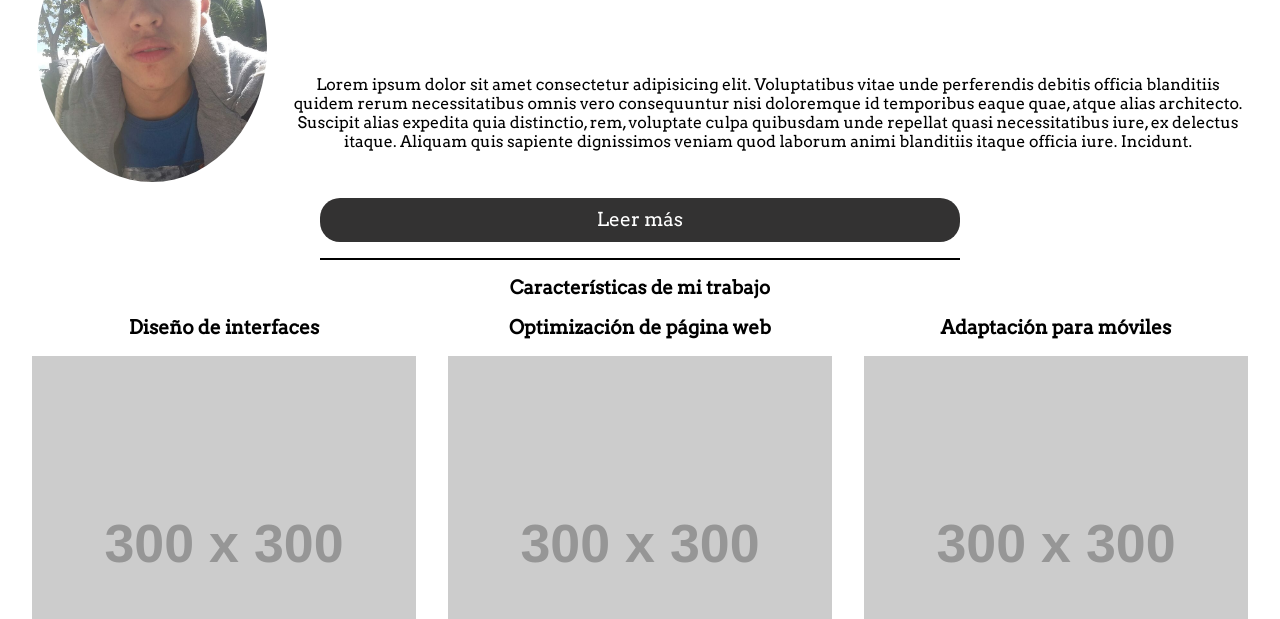
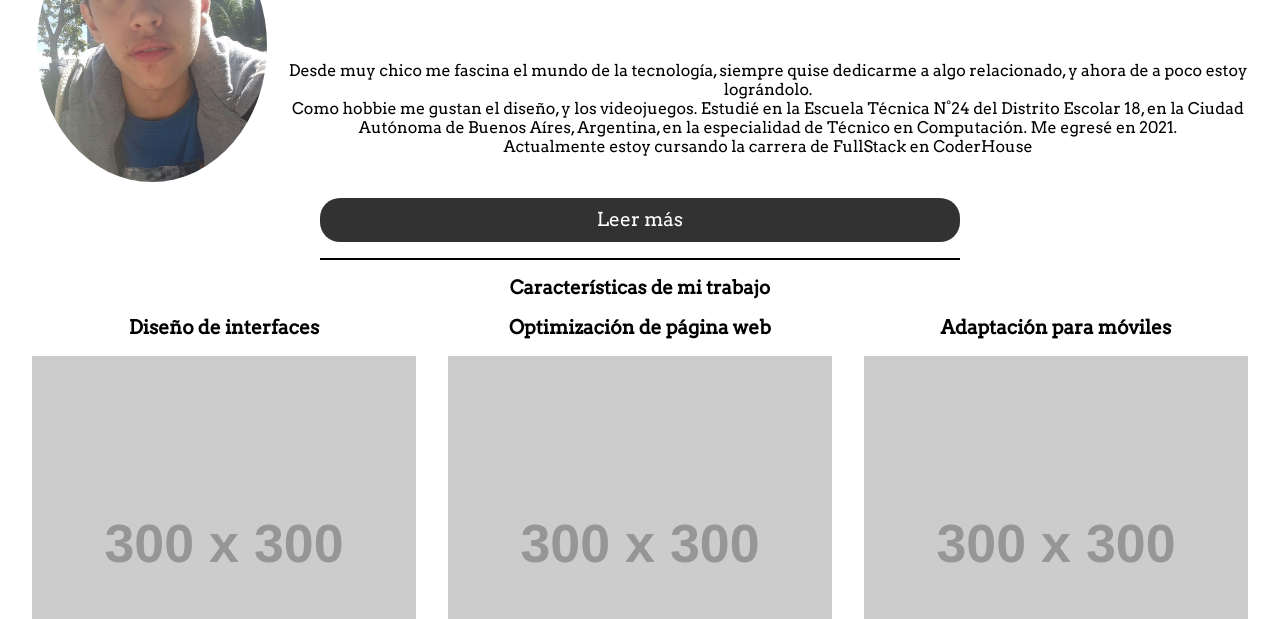
Before and after one commit to gerszcitoo/portfolio, a plain HTML site: page index.html in a window 1280 px wide. Shown: the part 181-800 px from the top of the page. Drawn offline with Linux system fonts and the light colour scheme; placeholder pictures from the web are drawn by us.

Commit message:
about description changed

```diff
--- a/index.html
+++ b/index.html
@@ -40,8 +40,9 @@
         <div class="about" id="about">
             <img src="./src/img/yo.jpg" alt="Germán Sánchez">
             <h1>Germán Sánchez</h1>
-            <p>Lorem ipsum dolor sit amet consectetur adipisicing elit. Voluptatibus vitae unde perferendis debitis officia blanditiis quidem rerum necessitatibus omnis vero consequuntur nisi doloremque id temporibus eaque quae, atque alias architecto. Suscipit
-                alias expedita quia distinctio, rem, voluptate culpa quibusdam unde repellat quasi necessitatibus iure, ex delectus itaque. Aliquam quis sapiente dignissimos veniam quod laborum animi blanditiis itaque officia iure. Incidunt.</p>
+            <p>Desde muy chico me fascina el mundo de la tecnología, siempre quise dedicarme a algo relacionado, y ahora de a poco estoy lográndolo. <br> Como hobbie me gustan el diseño, y los videojuegos. Estudié en la Escuela Técnica N°24 del Distrito
+                Escolar 18, en la Ciudad Autónoma de Buenos Aíres, Argentina, en la especialidad de Técnico en Computación. Me egresé en 2021. <br> Actualmente estoy cursando la carrera de FullStack en CoderHouse
+            </p>
         </div>
         <a href="./pages/sobre-mi.html" class="more">Leer más</a>
     </div>
```
Also changed, not shown: pages/sobre-mi.html (+3 -2 lines).
